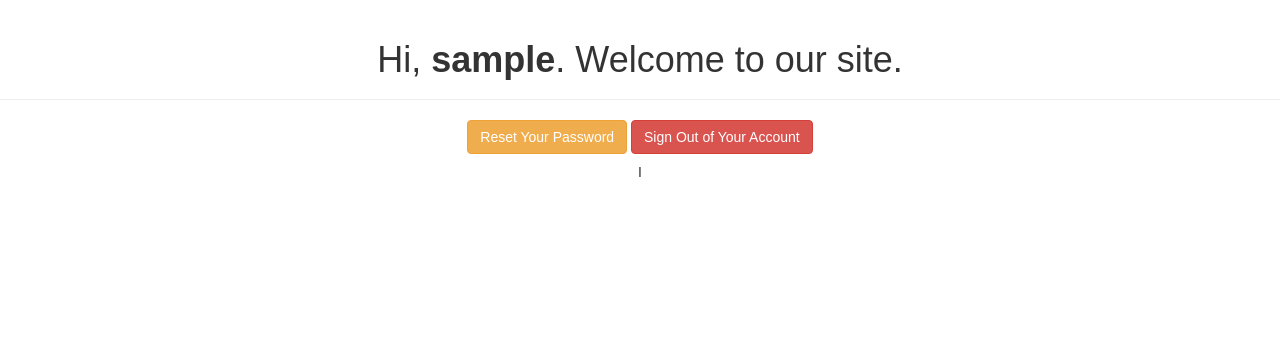
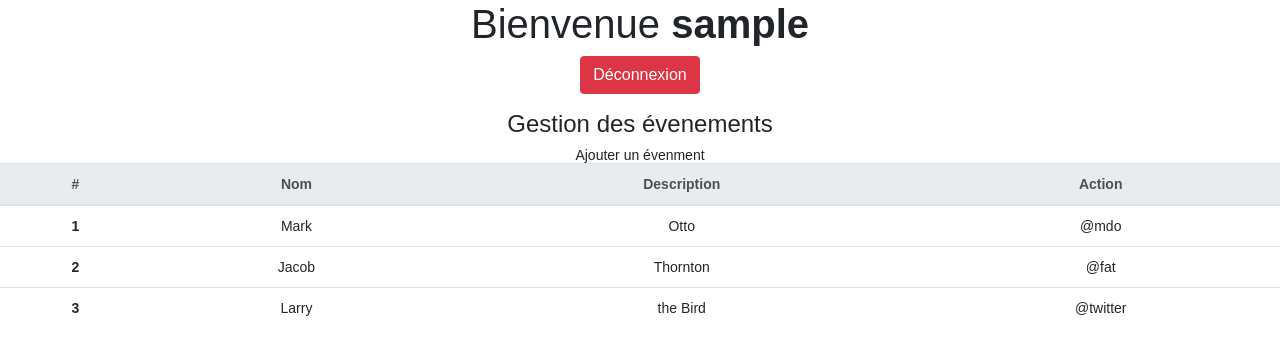
Before and after one commit to ThomasPascuzzo/EM_DIABLES, a PHP site: page /admin/welcome.php in a window 1280 px wide. Shown: the top 355 px of the page. Run offline with PHP 8.4, Linux system fonts and the light colour scheme; the visitor is signed in with stand-in values (Sample User, id 1).

Commit message:
début de la welcome page

```diff
--- a/admin/welcome.php
+++ b/admin/welcome.php
@@ -14,19 +14,52 @@ if(!isset($_SESSION["loggedin"]) || $_SESSION["loggedin"] !== true){
 <head>
     <meta charset="UTF-8">
     <title>Welcome</title>
-    <link rel="stylesheet" href="https://maxcdn.bootstrapcdn.com/bootstrap/3.3.7/css/bootstrap.css">
+    <link rel="stylesheet" href="https://stackpath.bootstrapcdn.com/bootstrap/4.1.3/css/bootstrap.min.css" integrity="sha384-MCw98/SFnGE8fJT3GXwEOngsV7Zt27NXFoaoApmYm81iuXoPkFOJwJ8ERdknLPMO" crossorigin="anonymous">
+    <link href="https://fonts.googleapis.com/icon?family=Material+Icons"
+      rel="stylesheet">
     <style type="text/css">
         body{ font: 14px sans-serif; text-align: center; }
     </style>
 </head>
 <body>
     <div class="page-header">
-        <h1>Hi, <b><?php echo htmlspecialchars($_SESSION["username"]); ?></b>. Welcome to our site.</h1>
+        <h1>Bienvenue <b><?php echo htmlspecialchars($_SESSION["username"]); ?></b></h1>
     </div>
     <p>
-        <a href="reset-password.php" class="btn btn-warning">Reset Your Password</a>
-        <a href="logout.php" class="btn btn-danger">Sign Out of Your Account</a>
+        <a href="logout.php" class="btn btn-danger">Déconnexion</a>
     </p>
+<h4>Gestion des évenements </h4>
+
+<a>Ajouter un évenment</h2>
+<table class="table">
+  <thead class="thead-light">
+    <tr>
+      <th scope="col">#</th>
+      <th scope="col">Nom</th>
+      <th scope="col">Description</th>
+      <th scope="col">Action</th>
+    </tr>
+  </thead>
+  <tbody>
+    <tr>
+      <th scope="row">1</th>
+      <td>Mark</td>
+      <td>Otto</td>
+      <td>@mdo</td>
+    </tr>
+    <tr>
+      <th scope="row">2</th>
+      <td>Jacob</td>
+      <td>Thornton</td>
+      <td>@fat</td>
+    </tr>
+    <tr>
+      <th scope="row">3</th>
+      <td>Larry</td>
+      <td>the Bird</td>
+      <td>@twitter</td>
+    </tr>
+  </tbody>
+</table>
 </body>
 </html>
-I
```
